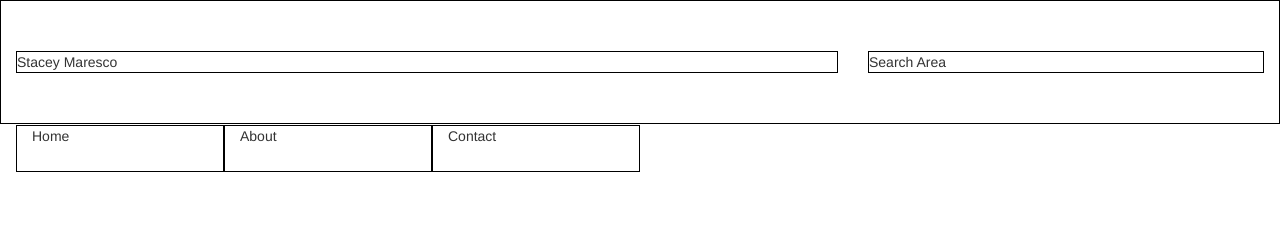
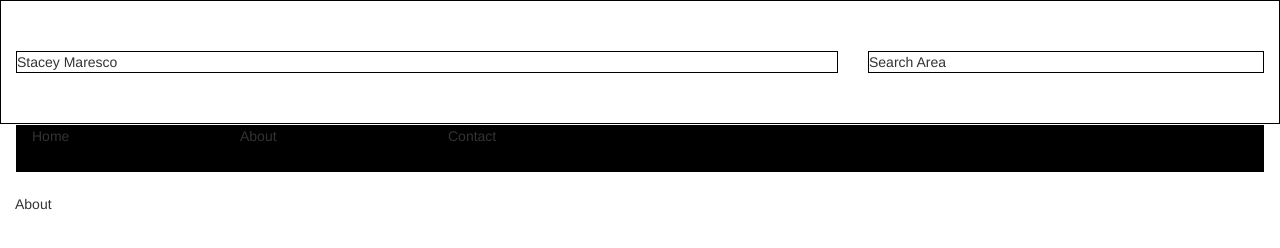
Before and after one commit to maresck/project_1, a plain HTML site: page index.html in a window 1280 px wide. Drawn offline with nearby package versions, Linux system fonts and the light colour scheme.

Commit message:
new classes to navbar

```diff
--- a/index.html
+++ b/index.html
@@ -32,14 +32,23 @@
             <div class="col-sm-2">
                 <li>Contact</li>
             </div>
+            <div class="col-sm-2">
+                <li></li>
+            </div>
           </ul>
       </div>
+
+      <!-- About Me Section: Row 3 -->
+      <div  class="about-me">
+      About
+
+
+      </div>
+
 
 
     </div>
 
 
-
-
   </body>
 </html>
--- a/style.css
+++ b/style.css
@@ -18,10 +18,16 @@
   border-color: black;
 }
 
+.nav {
+  background-color:black;
+  text-decoration-color:white;
+}
+
 .nav li {
   display: inline;
   float: left;
   padding-bottom: 25px;
+  text-color: white;
 }
 
 .col-sm-2 {
```
